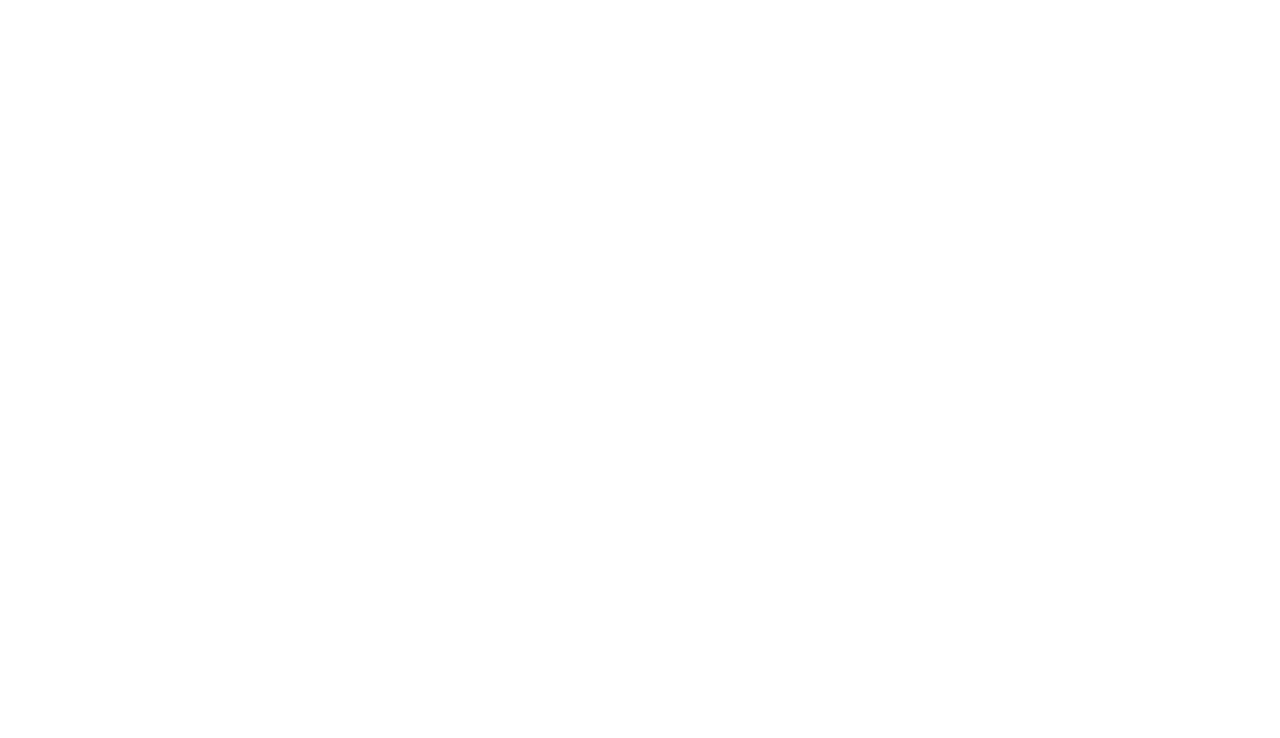
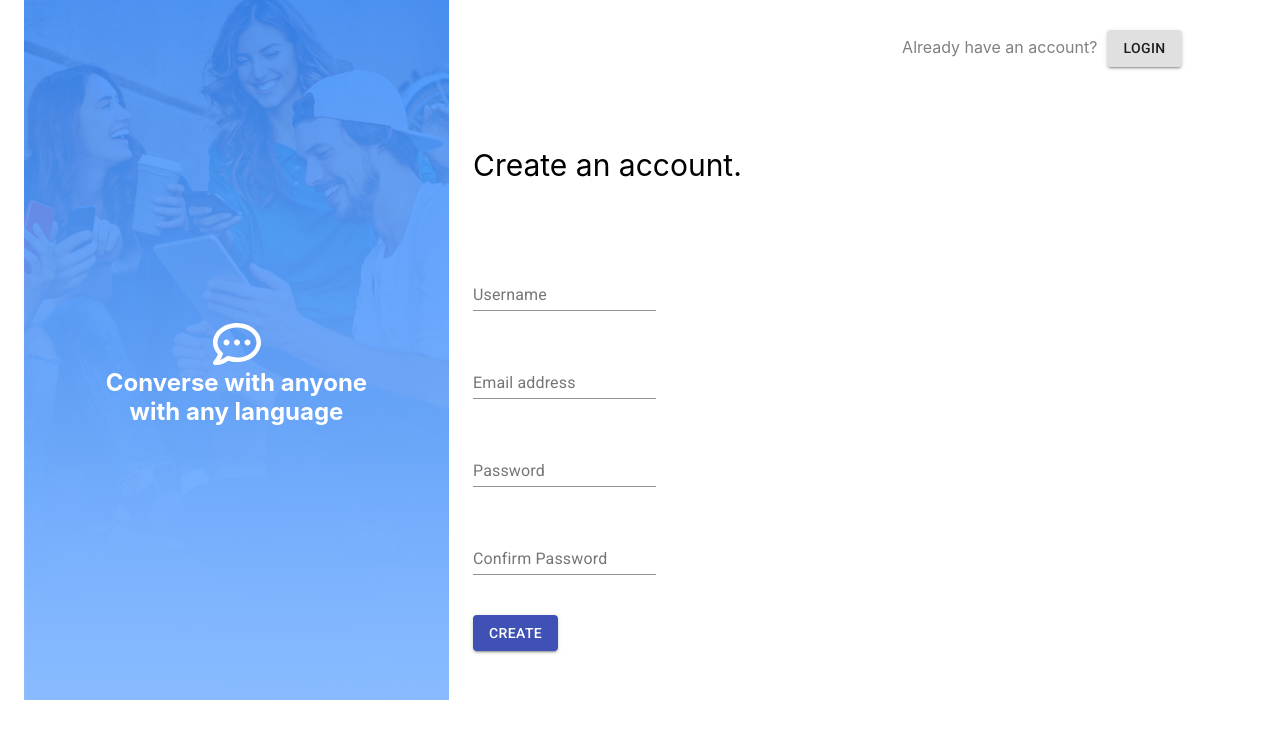
Before and after one commit to mhassan88/web-messenger, a React (Create React App) app in the folder client/: page / in a window 1280 px wide. Shown: the top 738 px of the page. Built offline with nearby package versions, Linux system fonts and the light colour scheme.

Commit message:
Signup page graphical view completed

```diff
--- a/client/src/pages/signup/signup.css
+++ b/client/src/pages/signup/signup.css
@@ -0,0 +1,87 @@
+.bg-container {
+  height: auto;
+  width: auto;
+}
+.img-gradient {
+  position: absolute;
+  top: 0;
+  height: 700px;
+  width: 425px;
+  background-image: linear-gradient(
+    to bottom,
+    rgba(58, 141, 255, 0.85),
+    rgba(134, 185, 255, 0.85)
+  );
+  color: white;
+  text-align: center;
+}
+.fixed-size {
+  height: 700px;
+  width: 425px;
+}
+.bg-img {
+  top: 0;
+}
+
+.text-style {
+  color: gray;
+  padding: 10px;
+}
+.component-padding {
+  padding: 50px;
+}
+.align-right {
+  text-align: right;
+}
+.align-left {
+  text-align: left;
+}
+.align-center {
+  text-align: center;
+}
+.apply-border {
+  border: 3px solid black;
+  margin: auto;
+}
+.align-left {
+  text-align: left;
+}
+
+.img-txt {
+  position: relative;
+  top: 230px;
+  padding: 70px;
+}
+.background-gray {
+  background-color: gray;
+}
+
+.page-common {
+  margin-left: 300px;
+  padding: 50px;
+}
+
+.margin-top {
+  margin-top: 30px;
+}
+.margin-left {
+  margin-left: 100px;
+}
+.margin-right {
+  margin-right: 100px;
+}
+
+.button-style {
+  color: #3a8dff;
+  padding: 0px;
+  float: right;
+}
+.welcome-text {
+  font-size: 30px;
+}
+
+@media screen and (max-width: 960px) {
+  .disappear-small {
+    display: none;
+  }
+}
--- a/client/src/pages/signup/signup.js
+++ /dev/null
@@ -1,9 +0,0 @@
-import React, { Component } from 'react';
-class signupPage extends Component {
-  state = {  }
-  render() {
-    return ( <div></div> );
-  }
-}
-
-export default signupPage;
--- /dev/null
+++ b/client/src/pages/signup/signup.jsx
@@ -0,0 +1,101 @@
+import React, { Component } from "react";
+import { FontAwesomeIcon } from "@fortawesome/react-fontawesome";
+import { faCommentDots } from "@fortawesome/free-regular-svg-icons";
+import bgImg from "../../assets/images/bg-img.png";
+import "./signup.css";
+import { Container, Grid, Button, TextField } from "@material-ui/core";
+
+class signupPage extends Component {
+  state = {};
+  render() {
+    return (
+      <div>
+        <Container>
+          <Grid container spacing={3}>
+            <Grid item>
+              <img
+                src={bgImg}
+                alt="People interacting with each other in the background"
+                className="bg-img disappear-small"
+              />
+              <div className="img-gradient disappear-small">
+                <h2 className="img-txt">
+                  <div>
+                    <FontAwesomeIcon icon={faCommentDots} size="2x" />
+                  </div>
+                  Converse with anyone with any language
+                </h2>
+              </div>
+            </Grid>
+            <Grid item xs={12} sm={12} md={6} lg={7} xl={7}>
+              <Grid container spacing={10}>
+                <Grid item xs={12}>
+                  <div className="margin-top align-right">
+                    <span className="text-style">Already have an account?</span>
+                    <Button variant="contained">Login</Button>
+                  </div>
+                </Grid>
+                <Grid item xs={12}>
+                  <div className="welcome-text">Create an account.</div>
+                </Grid>
+                <Grid item xs={12}>
+                  <form autoComplete="off">
+                    <TextField
+                      type=""
+                      error={false}
+                      id="username"
+                      label="Username"
+                      defaultValue=""
+                      helperText=""
+                    />
+                    <br />
+                    <br />
+                    <br />
+                    <TextField
+                      type=""
+                      error={false}
+                      id="email"
+                      label="Email address"
+                      defaultValue=""
+                      helperText=""
+                    />
+                    <br />
+                    <br />
+                    <br />
+                    <TextField
+                      type="password"
+                      error={false}
+                      id="password"
+                      label="Password"
+                      defaultValue=""
+                      helperText=""
+                    />
+                    <br />
+                    <br />
+                    <br />
+                    <TextField
+                      type="password"
+                      error={false}
+                      id="confirmPassword"
+                      label="Confirm Password"
+                      defaultValue=""
+                      helperText=""
+                    />
+                    <br />
+                    <br />
+                    <br />
+                    <Button variant="contained" color="primary">
+                      Create
+                    </Button>
+                  </form>
+                </Grid>
+              </Grid>
+            </Grid>
+          </Grid>
+        </Container>
+      </div>
+    );
+  }
+}
+
+export default signupPage;
```
Also changed, not shown: client/package.json (+6 -2 lines), 1 other file (tests, documents, lock files or other folders).
